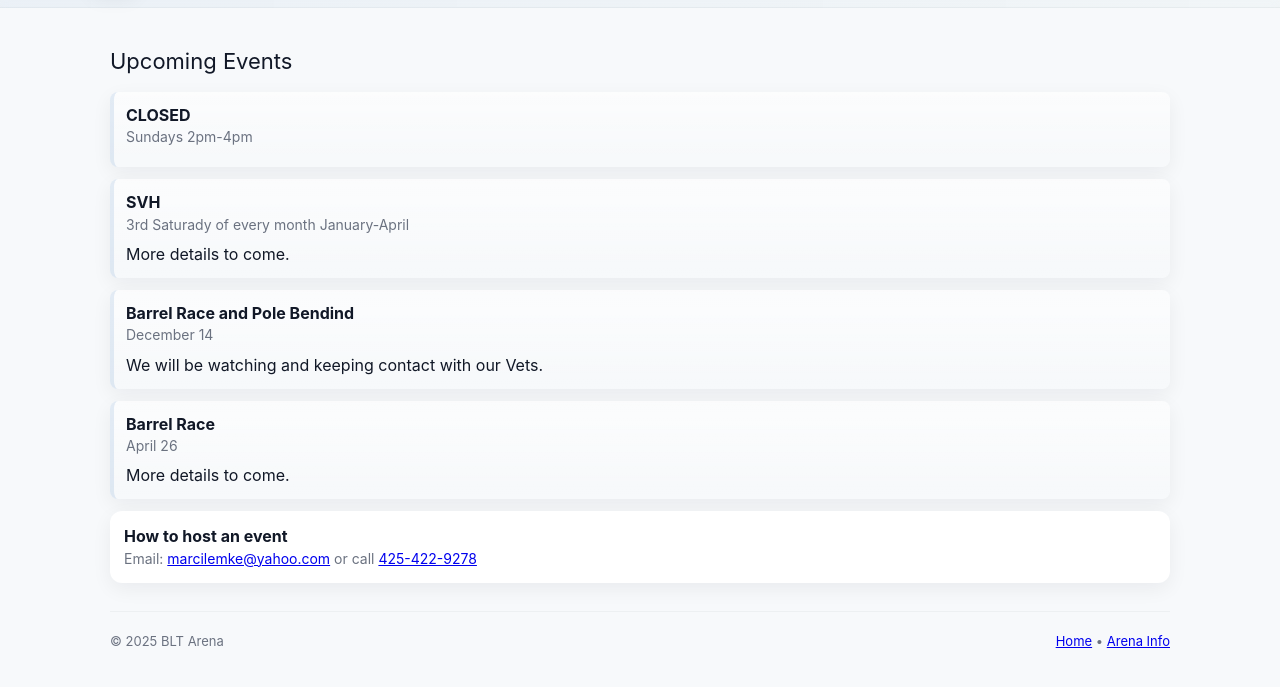
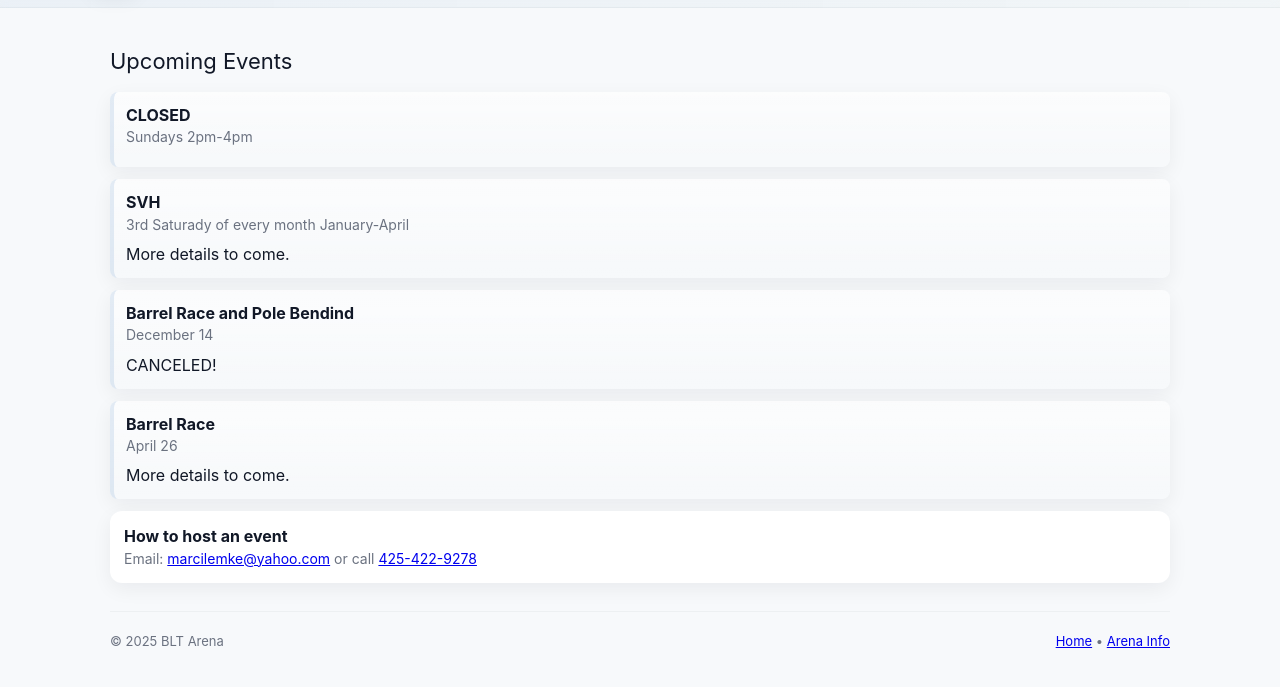
Before and after one commit to dparks213/BLT-Arena, a plain HTML site: page html/events.html in a window 1280 px wide. Shown: the part 69-756 px from the top of the page. Drawn offline with Linux system fonts and the light colour scheme.

Commit message:
canceled

```diff
--- a/html/events.html
+++ b/html/events.html
@@ -45,7 +45,7 @@
       <div class="card event" style="margin-top:12px;">
         <div style="font-weight:700">Barrel Race and Pole Bendind</div>
         <div class="small">December 14</div>
-        <div style="margin-top:8px;">We will be watching and keeping contact with our Vets.</div>
+        <div style="margin-top:8px;">CANCELED!</div>
       </div>
       <div class="card event" style="margin-top:12px;">
         <div style="font-weight:700">Barrel Race</div>
```
Also changed, not shown: index.html (+1 -1 lines).
